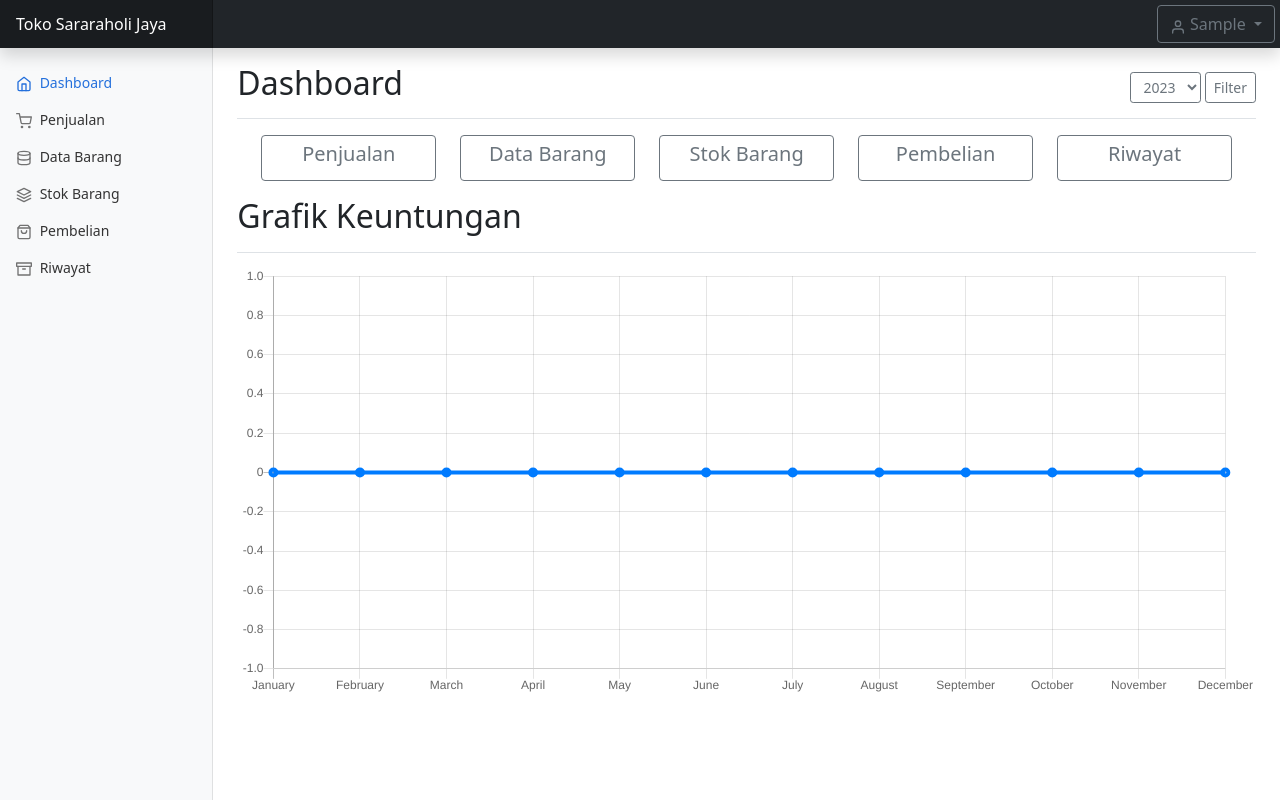
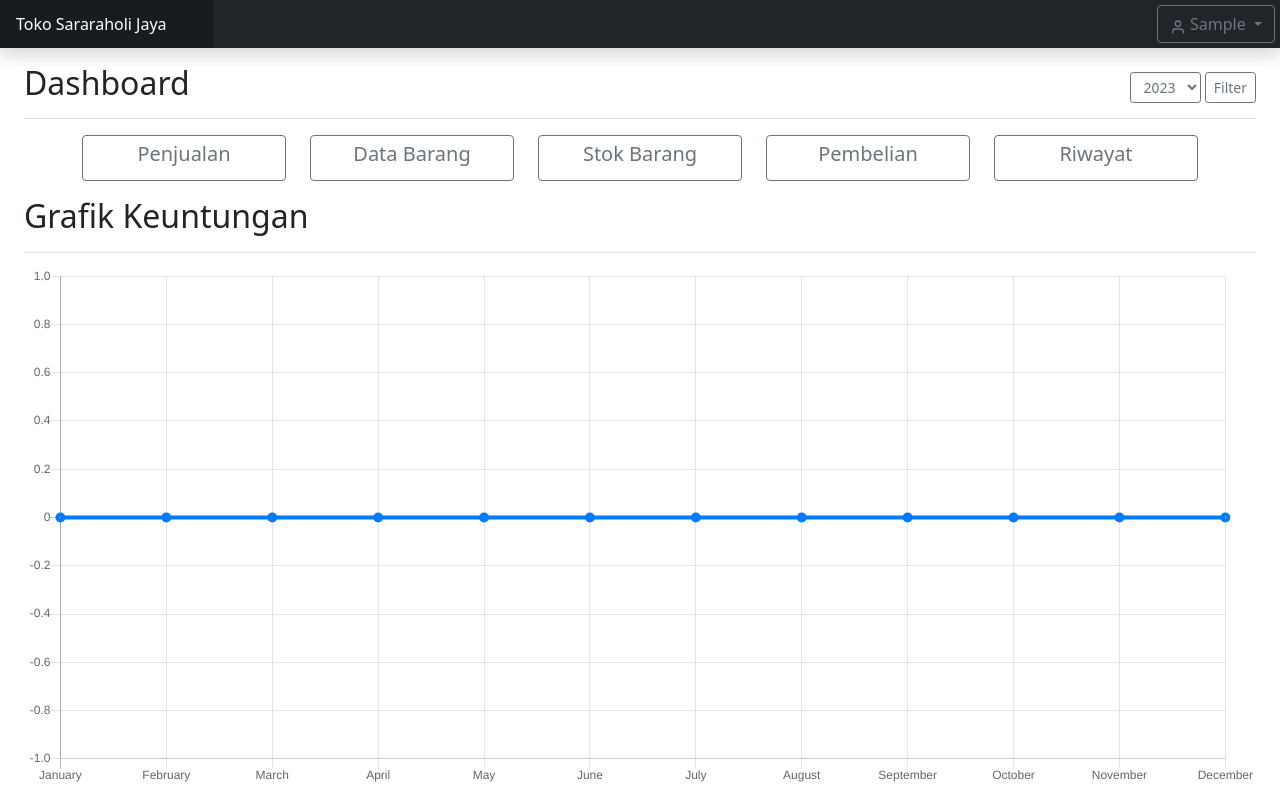
Before and after one commit to Mamo09/AplikasiTokosararaholijaya, a PHP site: page /dashboard.php in a window 1280 px wide. Run offline with PHP 8.4, Linux system fonts and the light colour scheme; the visitor is signed in with stand-in values (Sample User, id 1); data that the repository does not hold is empty.

Commit message:
update tampilan

```diff
--- a/dashboard.php
+++ b/dashboard.php
@@ -98,7 +98,7 @@ require 'login.php';
 
 <header class="navbar navbar-dark sticky-top bg-dark flex-md-nowrap p-0 shadow">
 
-  <a class="navbar-brand col-md-3 col-lg-2 me-0 px-3">Toko Sararaholi Jaya</a>
+  <a class="navbar-brand col-md-3 col-lg-2 me-0 px-3" href="dashboard.php">Toko Sararaholi Jaya</a>
 
   <button class="navbar-toggler position-absolute d-md-none collapsed" type="button" data-bs-toggle="collapse" data-bs-target="#sidebarMenu" aria-controls="sidebarMenu" aria-expanded="false" aria-label="Toggle navigation">
     <span class="navbar-toggler-icon"></span>
@@ -118,52 +118,8 @@ require 'login.php';
 </div>
 </header>
 
-<div class="container-fluid">
-  <div class="row">
-    <nav id="sidebarMenu" class="col-md-3 col-lg-2 d-md-block bg-light sidebar collapse">
-      <div class="position-sticky pt-3">
-        <ul class="nav flex-column">
-          <li class="nav-item">
-            <a class="nav-link active" aria-current="page" href="dashboard.php">
-              <span data-feather="home"></span>
-              Dashboard
-            </a>
-          </li>
-          <li class="nav-item">
-            <a class="nav-link" href="penjualan.php">
-              <span data-feather="shopping-cart"></span>
-              Penjualan
-            </a>
-          </li>
-          <li class="nav-item">
-            <a class="nav-link" href="databarang.php">
-              <span data-feather="database"></span>
-              Data Barang
-            </a>
-          </li>
-          <li class="nav-item">
-            <a class="nav-link" href="stokbarang.php">
-              <span data-feather="layers"></span>
-              Stok Barang
-            </a>
-          </li>
-          <li class="nav-item">
-            <a class="nav-link" href="pembelian.php">
-              <span data-feather="shopping-bag"></span>
-              Pembelian
-            </a>
-          </li>
-          <li class="nav-item">
-            <a class="nav-link" href="riwayat.php">
-              <span data-feather="archive"></span>
-              Riwayat
-            </a>
-          </li>
-        </ul>
-      </div>
-    </nav>
 
-    <main class="col-md-9 ms-sm-auto col-lg-10 px-md-4">
+    <main class="col-md-12 ms-sm-auto col-lg-12 px-md-4">
       <div class="d-flex justify-content-between flex-wrap flex-md-nowrap align-items-center pt-3 pb-2 mb-3 border-bottom">
         <h1 class="h2">Dashboard</h1>
         <div class="btn-toolbar mb-2 mb-md-0">
```
Also changed, not shown: databarang.php (+5 -7 lines), pembelian.php (+5 -8 lines), penjualan.php (+5 -8 lines), riwayat.php (+5 -8 lines), stokbarang.php (+5 -8 lines).
